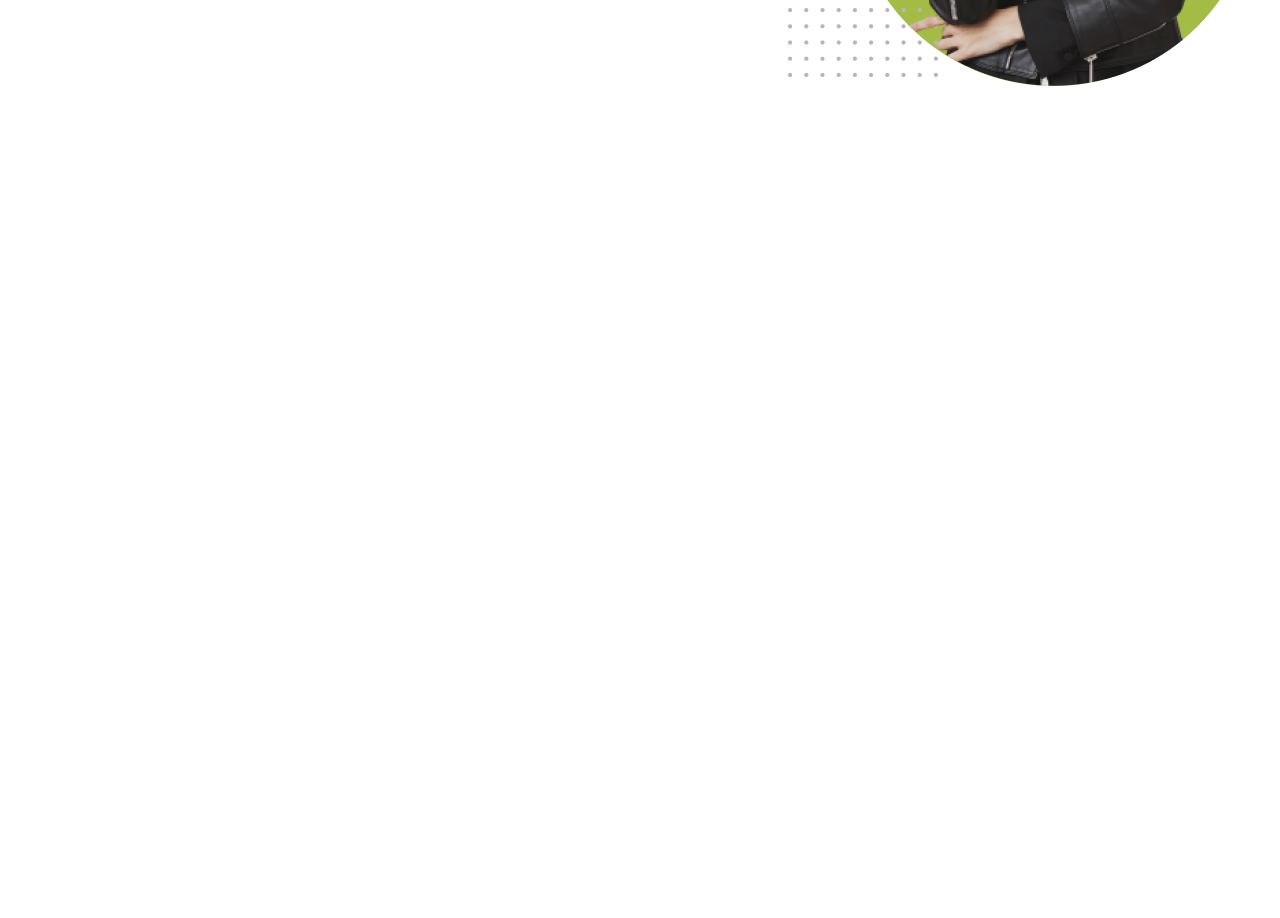
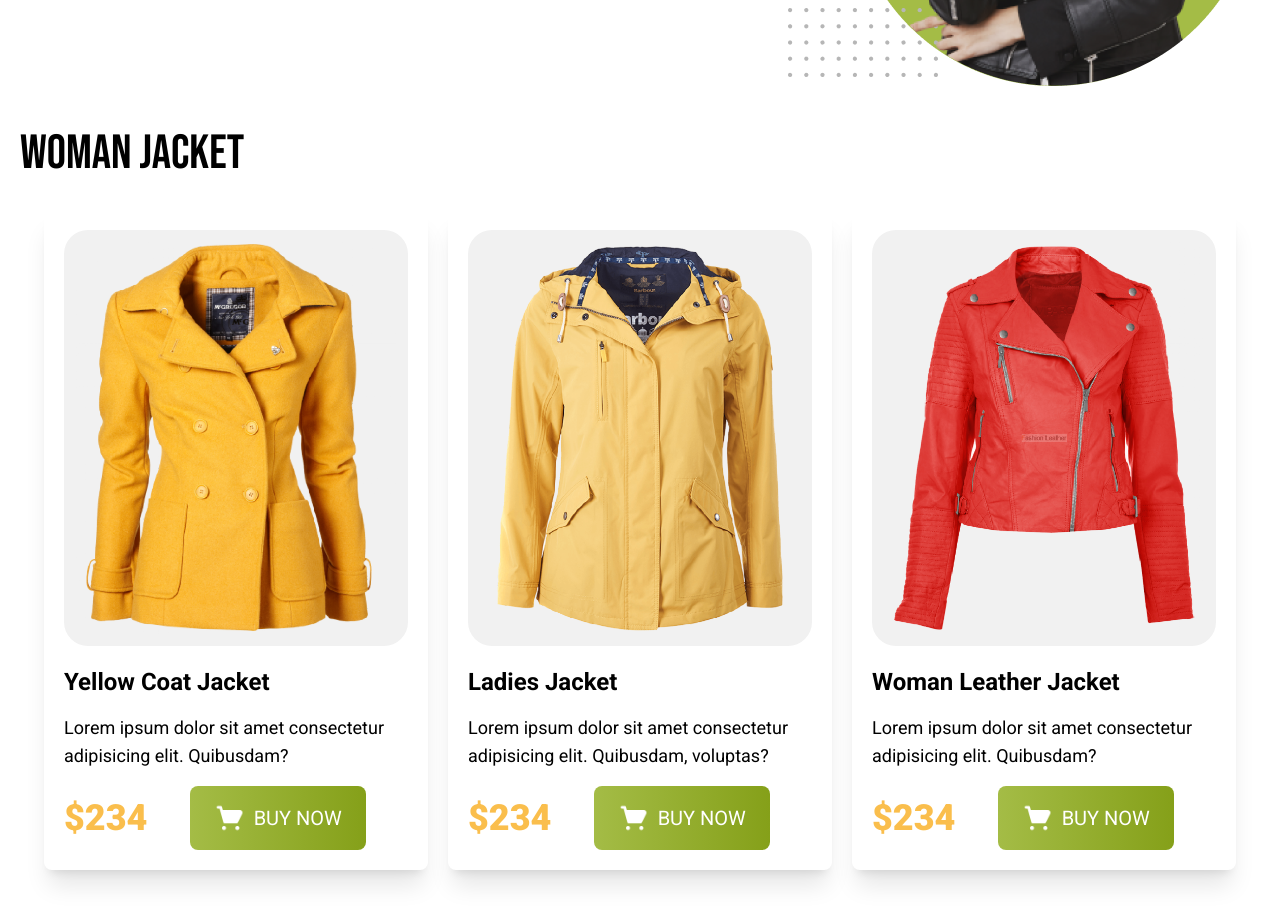
Before and after one commit to sheikhmuhammadantor/penguin-fashion-tailwind, a plain HTML site: page index.html in a window 1280 px wide. Shown: the part 500-1418 px from the top of the page. Before the commit the page ends 800 px from the top, so only its background shows below. Drawn offline with nearby package versions, Linux system fonts and the light colour scheme.

Commit message:
Woman Section Done And Responsive.

```diff
--- a/index.html
+++ b/index.html
@@ -38,20 +38,24 @@
                 <i class="fa-solid fa-bars md:hidden ml-3 cursor-pointer text-lg"></i>
                 <ul class="md:flex gap-6 text-xl font-medium hidden">
                     <li class="hover:underline text-[#3C3C3C]">
-                        <a class="text-[#3C3C3C]" href="#">Home</a></li>
+                        <a class="text-[#3C3C3C]" href="#">Home</a>
+                    </li>
                     <li class="hover:underline">
-                        <a class="text-[#3C3C3C]" href="#">Product</a></li>
+                        <a class="text-[#3C3C3C]" href="#">Product</a>
+                    </li>
                     <li class="hover:underline">
-                        <a class="text-[#3C3C3C]" href="#">About us</a></li>
+                        <a class="text-[#3C3C3C]" href="#">About us</a>
+                    </li>
                     <li class="hover:underline">
-                        <a class="text-[#3C3C3C]" href="#">Contact</a></li>
+                        <a class="text-[#3C3C3C]" href="#">Contact</a>
+                    </li>
                 </ul>
             </div>
         </nav>
     </header>
 
     <!-- Hero Section -->
-    <section class="max-w-7xl mx-auto px-5 flex md:flex-row flex-col justify-between items-center">
+    <section class="max-w-7xl mx-auto px-5 flex md:flex-row flex-col justify-between items-center mb-11">
         <div class="flex flex-col gap-5 max-w-xl">
             <h1 class="text-7xl font-normal font-bebas">
                 <p class="text-[#FABE4C]">Be The Penguins</p>
@@ -60,7 +64,8 @@
             <p class="text-[#3E3E3E] text-lg leading-6">
                 The silk is then carefully spun into threads and woven into the finest cloth.
             </p>
-            <button class="w-44 bg-gradient-to-r from-[#A4BC46] to-[#85A019] text-xl py-4 flex justify-center gap-2 rounded-lg text-white">
+            <button
+                class="w-44 bg-gradient-to-r from-[#A4BC46] to-[#85A019] text-xl py-4 flex justify-center items-center gap-2 rounded-lg text-white uppercase">
                 <img class="w-8 " src="./icons/shopping-cart.png" alt="#">
                 Buy Now
             </button>
@@ -70,6 +75,73 @@
         </div>
     </section>
 
+    <!-- Woman Jacket Section -->
+    <section class="max-w-7xl mx-auto px-5">
+        <h1 class="font-bebas text-5xl my-8 text-center md:text-left">Woman Jacket</h1>
+        <section class=" flex gap-5 md:flex-row flex-col justify-center items-center flex-wrap">
+            <div class="w-96 rounded-lg p-5 shadow-xl">
+                <div class="bg-[#f1f1f1] p-3 rounded-3xl">
+                    <img src="./images/jacket-1.png" alt="#">
+                </div>
+                <div class="flex flex-col gap-4 mt-5">
+                    <h2 class="text-2xl font-bold">Yellow Coat Jacket</h2>
+                    <p class="text-lg">Lorem ipsum dolor sit amet consectetur adipisicing elit. Quibusdam?</p>
+                    <div class="flex justify-between items-center">
+                        <h2 class="text-4xl font-extrabold text-[#FABE4C]">$234</h2>
+                        <button
+                            class="w-44 bg-gradient-to-r from-[#A4BC46] to-[#85A019] text-xl py-4 flex justify-center items-center gap-2 rounded-lg text-white uppercase">
+                            <img class="w-8 " src="./icons/shopping-cart.png" alt="#">
+                            Buy Now
+                        </button>
+                        <br>
+                    </div>
+                </div>
+            </div>
+            <div class="w-96 rounded-lg p-5 shadow-xl">
+                <div class="bg-[#f1f1f1] p-3 rounded-3xl">
+                    <img src="./images/jacket-2.png" alt="#">
+                </div>
+                <div class="flex flex-col gap-4 mt-5">
+                    <h2 class="text-2xl font-bold">Ladies Jacket</h2>
+                    <p class="text-lg">Lorem ipsum dolor sit amet consectetur adipisicing elit. Quibusdam, voluptas?</p>
+                    <div class="flex justify-between items-center">
+                        <h2 class="text-4xl font-extrabold text-[#FABE4C]">$234</h2>
+                        <button
+                            class="w-44 bg-gradient-to-r from-[#A4BC46] to-[#85A019] text-xl py-4 flex justify-center items-center gap-2 rounded-lg text-white uppercase">
+                            <img class="w-8 " src="./icons/shopping-cart.png" alt="#">
+                            Buy Now
+                        </button>
+                        <br>
+                    </div>
+                </div>
+            </div>
+            <div class="w-96 rounded-lg p-5 shadow-xl">
+                <div class="bg-[#f1f1f1] p-3 rounded-3xl">
+                    <img src="./images/jacket-3.png" alt="#">
+                </div>
+                <div class="flex flex-col gap-4 mt-5">
+                    <h2 class="text-2xl font-bold">Woman Leather Jacket</h2>
+                    <p class="text-lg">Lorem ipsum dolor sit amet consectetur adipisicing elit. Quibusdam?</p>
+                    <div class="flex justify-between items-center">
+                        <h2 class="text-4xl font-extrabold text-[#FABE4C]">$234</h2>
+                        <button
+                            class="w-44 bg-gradient-to-r from-[#A4BC46] to-[#85A019] text-xl py-4 flex justify-center items-center gap-2 rounded-lg text-white uppercase">
+                            <img class="w-8 " src="./icons/shopping-cart.png" alt="#">
+                            Buy Now
+                        </button>
+                        <br>
+                    </div>
+                </div>
+            </div>
+        </section>
+    </section>
+    <br><br>
+
+    <!-- Man Jacket Section -->
+    <section>
+
+    </section>
+
 
 </body>
 
```
